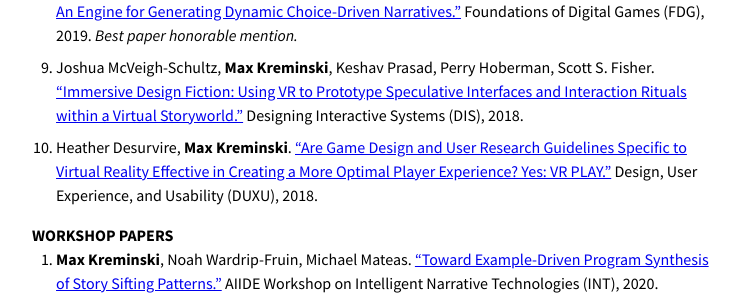
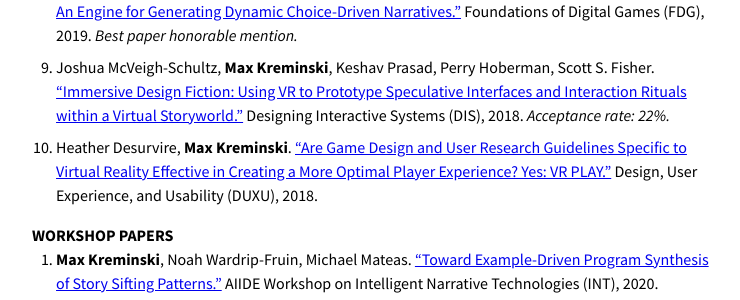
Before and after one commit to mkremins/mkremins.github.io, a Jekyll site: the page built from cv/index.html, in a window 1280 px wide and 900 px high, scrolled down 818 px. Shown: the part 155-455 px from the top of the window, without its empty margins (266-1006 px from the left). Built offline with Jekyll 4.4.1, drawn with Linux system fonts in a browser that asks for light colours.

Commit message:
Add acceptance rate to DIS 2018 paper

```diff
--- a/_data/publications.json
+++ b/_data/publications.json
@@ -177,7 +177,8 @@
   "year": "2018",
   "venue": "DIS",
   "venue_long": "Designing Interactive Systems",
-  "pubtype": "full"
+  "pubtype": "full",
+  "award": "Acceptance rate: 22%."
 },
 {
   "title": "Are Game Design and User Research Guidelines Specific to Virtual Reality Effective in Creating a More Optimal Player Experience? Yes: VR PLAY",
```
